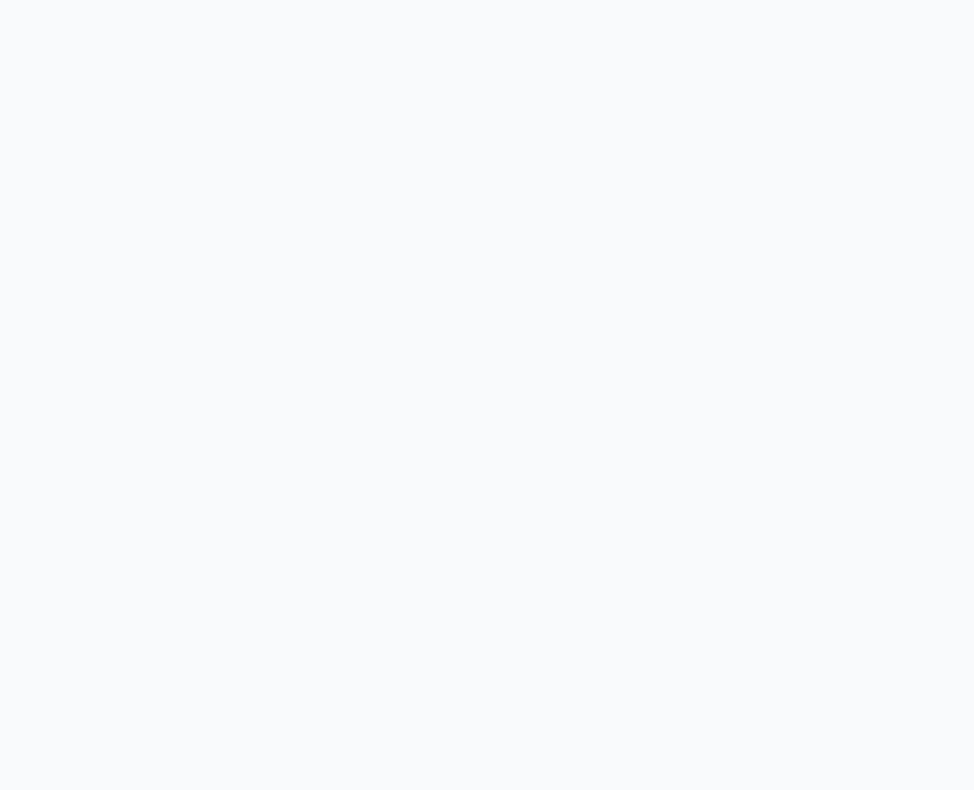
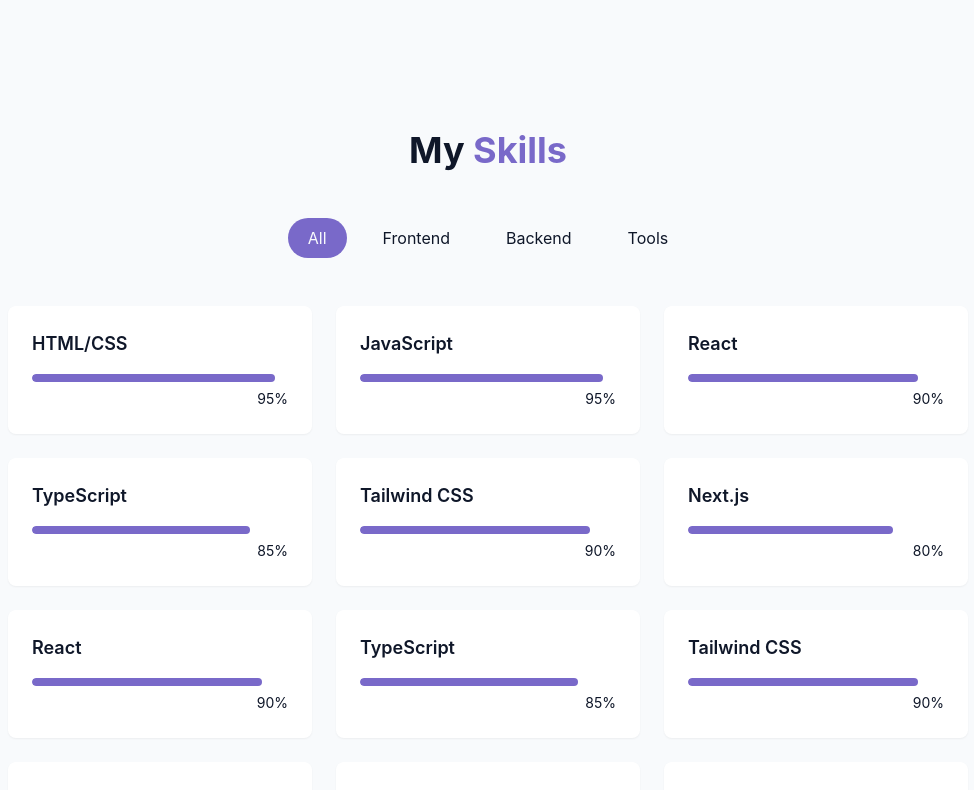
Before and after one commit to WeruTekra/portfolio, a React app: page / in a window 1280 px wide. Shown: the part 1520-2310 px from the top of the page, without its empty margins (152-1126 px from the left). Before the commit the page ends 1554 px from the top, so only its background shows below. Built offline with nearby package versions, Linux system fonts and the light colour scheme; the HTML template or start-up script is replaced by a standard one.

Commit message:
The skills section, looping through the skills

```diff
--- a/src/components/Navbar.jsx
+++ b/src/components/Navbar.jsx
@@ -35,7 +35,7 @@
                     href="#hero"
                 >
                     <span className="relative z-10">
-                        <span className="text-glow text-foreground">Tekra</span>{" "}
+                        <span className="text-glow text-foreground">Tekra's</span>{" "}
                         Portfolio
                     </span>
                 </a>
--- /dev/null
+++ b/src/components/SkillsSection.jsx
@@ -0,0 +1,102 @@
+import { useState } from "react";
+import { cn } from "@/lib/utils";
+
+
+// List out the skills we have
+const skills = [
+    // Frontend
+    { name: "HTML/CSS", level: 95, category: "frontend" },
+    { name: "JavaScript", level: 95, category: "frontend" },
+    { name: "React", level: 90, category: "frontend" },
+    { name: "TypeScript", level: 85, category: "frontend" },
+    { name: "Tailwind CSS", level: 90, category: "frontend" },
+    { name: "Next.js", level: 80, category: "frontend" },
+
+    // Backend
+    { name: "React", level: 90, category: "backend" },
+    { name: "TypeScript", level: 85, category: "frontend" },
+    { name: "Tailwind CSS", level: 90, category: "frontend" },
+    { name: "Next.js", level: 80, category: "frontend" },
+
+    // Tools
+    { name: "Git/GitHub", level: 90, category: "tools" },
+    { name: "Docker", level: 70, category: "tools" },
+    { name: "Figma", level: 85, category: "tools" },
+    { name: "VS Code", level: 95, category: "tools" },
+];
+
+const categories = ["all", "frontend", "backend", "tools"];
+
+
+
+export const SkillsSection = () => {
+
+    // State for categories
+    const [activeCategory, setActiveCategory] = useState("all");
+
+    // Filtering through the skills
+    const filteredSkills = skills.filter(
+        (skill) => activeCategory === "all" || skill.category === activeCategory
+    );
+
+    return (
+        <section
+            id="skills"
+            className="py-24 px-4 relative bg-secondary/30"
+        >
+
+            <div className="container mx-auto max-w-5xl">
+                <h2 className="text-3xl md:text-4xl font-bold mb-12 text-center">
+                    My <span className="text-primary">Skills</span>
+                </h2>
+
+                {/* Loop through list of categories */}
+                <div className="flex flex-wrap justify-center gap-4 mb-12">
+                    {categories.map((category, key) => (
+                        <button
+                            key={key}
+                            onClick={() => setActiveCategory(category)}
+                            className={cn("px-5 py-2 rounded-full transition-colors duration-300 capitalize",
+                                activeCategory === category
+                                    ? "bg-primary text-primary-foreground"
+                                    : "bg-secondary/70 text-foreground hover:bd-secondary"
+                            )}
+                        >
+                            {category}
+                        </button>
+                    ))}
+                </div>
+
+                {/* Loop through the skills and render them */}
+                <div className="grid grid-cols-1 sm:grid-cols-2 lg:grid-cols-3 gap-6">
+                    {filteredSkills.map((skill, key) => (
+                        <div
+                            key={key}
+                            className="bg-card p-6 rounded-lg shadow-xs card-hover"
+                        >
+                            <div className="text-left mb-4">
+                                <h3 className="font-semibold text-lg">
+                                    {skill.name}
+                                </h3>
+                            </div>
+                            {/* Loading Bar */}
+                            <div className="w-full bg-secondary/50 rounded-full overflow-hidden">
+                                <div
+                                    className="bg-primary h-2 rounded-full origin-left animate-[grow_1.5s_ease-out]"
+                                    style={{ width: skill.level + "%" }}
+                                />
+                            </div>
+                            {/* Skill level */}
+                            <div className="text-right mt-1">
+                                <span className="text-sm text-muted-foreground">
+                                    {skill.level}%
+                                </span>
+                            </div>
+                        </div>
+                    ))}
+                </div>
+            </div>
+
+        </section>
+    );
+};
--- a/src/pages/Home.jsx
+++ b/src/pages/Home.jsx
@@ -3,6 +3,7 @@
 import { Navbar } from "../components/Navbar";
 import { HeroSection } from "../components/HeroSection";
 import { AboutSection } from "../components/AboutSection";
+import { SkillsSection } from "../components/SkillsSection";
 
 
 
@@ -24,6 +25,7 @@
             <main>
                 <HeroSection />
                 <AboutSection />
+                <SkillsSection />
             </main>
 
             {/* Footer */}
```
